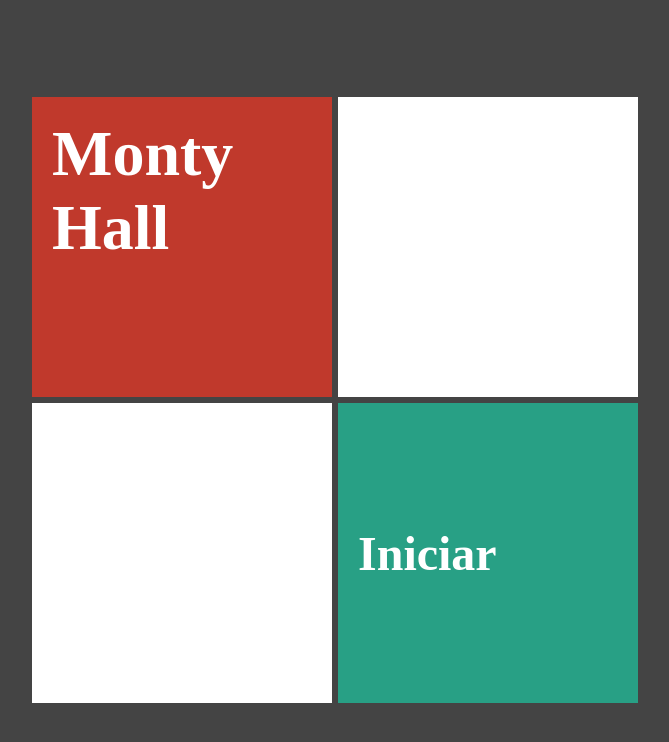
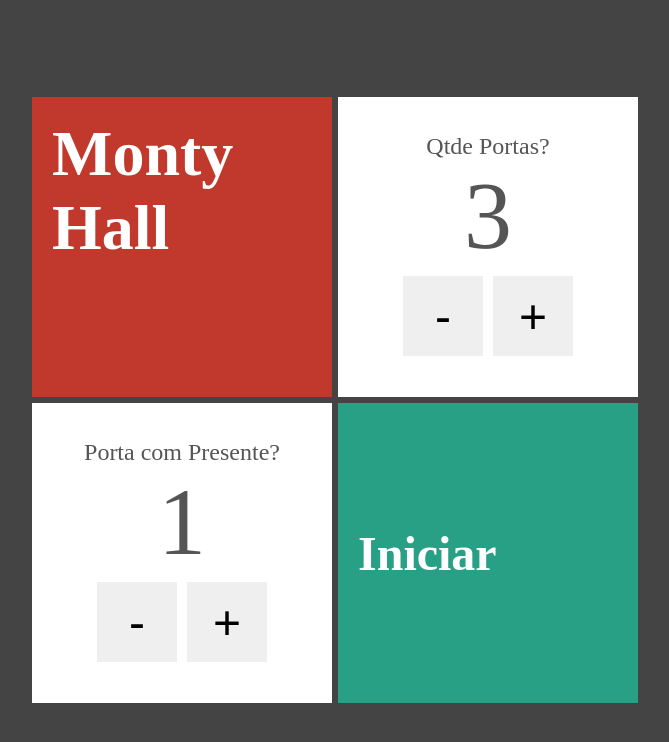
Before and after one commit to DiogoKenway/monty-hall, a Next.js app: page / in a window 1280 px wide. Shown: the top 742 px of the page, without its empty margins (305-974 px from the left). Built offline with nearby package versions, Linux system fonts and the light colour scheme.

Commit message:
finished project

```diff
--- a/src/components/EntradaNumerica.tsx
+++ b/src/components/EntradaNumerica.tsx
@@ -0,0 +1,25 @@
+import styles from "../styles/EntradaNumerica.module.css";
+
+interface EntradaNumericaProps {
+    text: string;
+    value: number;
+    onChange: (newValue: number) => void;
+}
+
+
+export default function EntradaNumerica(props: EntradaNumericaProps) {
+
+    const dec = () => props.onChange(props.value - 1);
+    const inc = () => props.onChange(props.value + 1);
+
+    return (
+        <div className={styles.entradaNumerica}>
+            <span className={styles.text}>{props.text}</span>
+            <span className={styles.value}>{props.value}</span>
+            <div className={styles.botoes}>
+                <button className={styles.btn} onClick={dec}>-</button>
+                <button className={styles.btn} onClick={inc}>+</button>
+            </div>
+        </div>
+    )
+}
--- a/src/pages/index.tsx
+++ b/src/pages/index.tsx
@@ -1,20 +1,36 @@
 import styles from "../styles/formulario.module.css";
 import Cartao from "../components/Cartao";
 import Link from "next/link";
+import EntradaNumerica from "../components/EntradaNumerica";
+import { useState } from "react";
 
 export default function Formulario() {
+
+  const [qtdePortas, setQtdePortas] = useState(3)
+  const [comPresente, setComPresente] = useState(1)
+
   return (
     <div className={styles.formulario}>
       <div>
         <Cartao bgColor={"#c0392c"}>
           <h1>Monty Hall</h1>
         </Cartao>
-        <Cartao />
+        <Cartao>
+          <EntradaNumerica
+            text="Qtde Portas?"
+            value={qtdePortas}
+            onChange={novaQtde => setQtdePortas(novaQtde)} />
+        </Cartao>
       </div>
       <div>
-        <Cartao />
+        <Cartao >
+        <EntradaNumerica
+            text="Porta com Presente?"
+            value={comPresente}
+            onChange={novaPortaComPresente => setComPresente(novaPortaComPresente)} />
+        </Cartao>
         <Cartao bgColor={"#28a085"} >
-          <Link href={`/jogo/4/2`} className={styles.link}>
+          <Link href={`/jogo/${qtdePortas}/${comPresente}`} className={styles.link}>
             <h2>Iniciar</h2>
           </Link>
         </Cartao>
--- /dev/null
+++ b/src/styles/EntradaNumerica.module.css
@@ -0,0 +1,34 @@
+.entradaNumerica {
+   display: flex;
+   align-items: center;
+   justify-content: center;
+   flex-direction: column;
+   color: #000;
+   flex: 1;
+}
+
+.text {
+    color: #555;
+    font-size: 1.5rem;
+}
+
+.value {
+    color: #555;
+    font-size: 6rem;
+}
+
+.botoes {
+    display: flex;
+}
+
+.btn {
+    display: flex;
+    align-items: center;
+    justify-content: center;
+    font-size: 3rem;
+    height: 80px;
+    width: 80px;
+    margin: 5px;
+    border: none;
+    cursor: pointer;
+}
```
